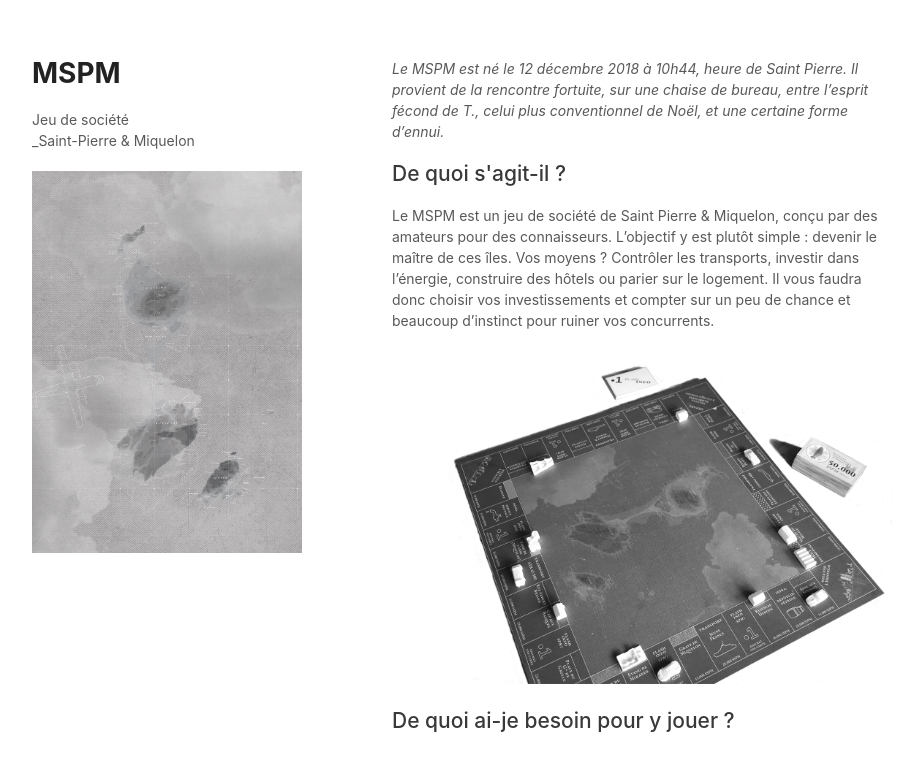
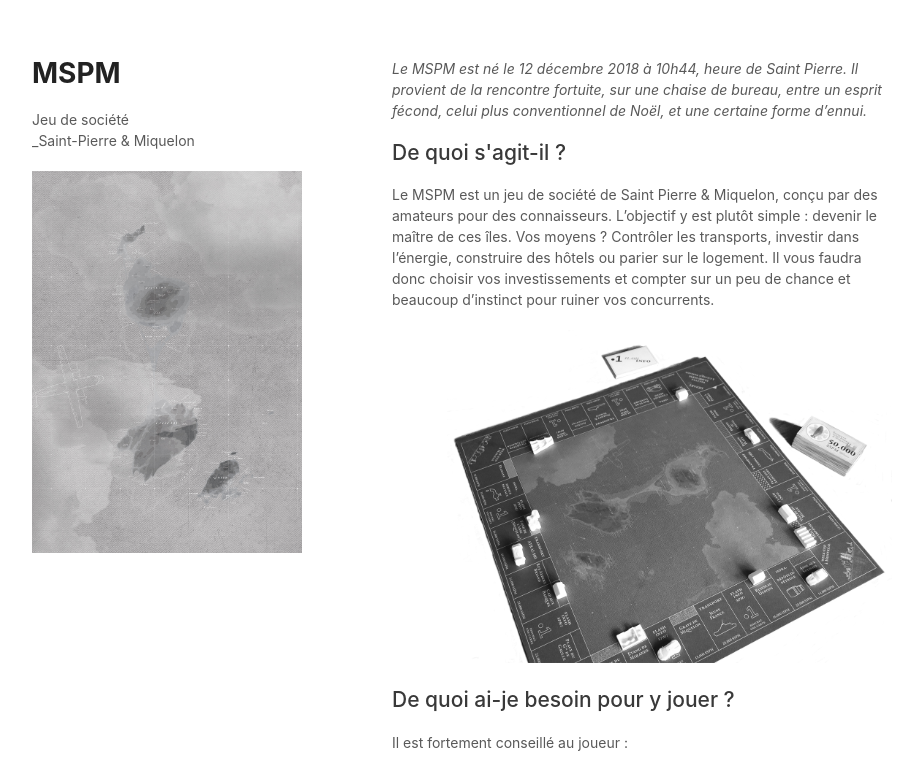
Before and after one commit to MSPM975/MSPM, a plain HTML site: page index.html in a window 1280 px wide. Shown: the top 757 px of the page, without its empty margins (178-1093 px from the left). Drawn offline with Linux system fonts and the light colour scheme.

Commit message:
Update index.html

```diff
--- a/index.html
+++ b/index.html
@@ -28,7 +28,7 @@
 
       <section>
 
-        <p><i>Le MSPM est né le 12 décembre 2018 à 10h44, heure de Saint Pierre. Il provient de la rencontre fortuite, sur une chaise de bureau, entre l’esprit fécond de T., celui plus conventionnel de Noël, et une certaine forme d’ennui.</i></p>
+        <p><i>Le MSPM est né le 12 décembre 2018 à 10h44, heure de Saint Pierre. Il provient de la rencontre fortuite, sur une chaise de bureau, entre un esprit fécond, celui plus conventionnel de Noël, et une certaine forme d’ennui.</i></p>
 
         <h2>De quoi s'agit-il ?</h2>
         <p>Le MSPM est un jeu de société de Saint Pierre & Miquelon, conçu par des amateurs pour des connaisseurs. L’objectif y est plutôt simple : devenir le maître de ces îles. Vos moyens ? Contrôler les transports, investir dans l’énergie, construire des hôtels ou parier sur le logement. Il vous faudra donc choisir vos investissements et compter sur un peu de chance et beaucoup d’instinct pour ruiner vos concurrents.</p>
```
